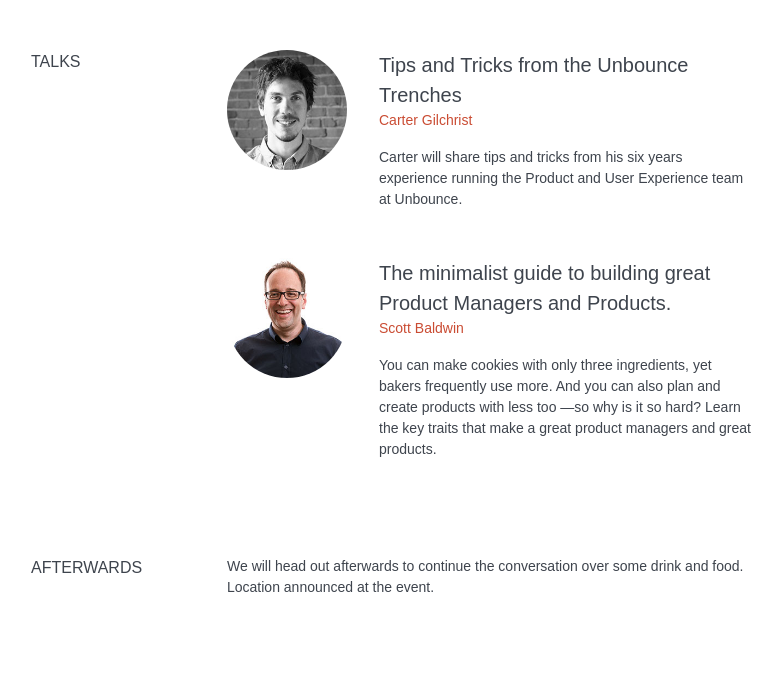
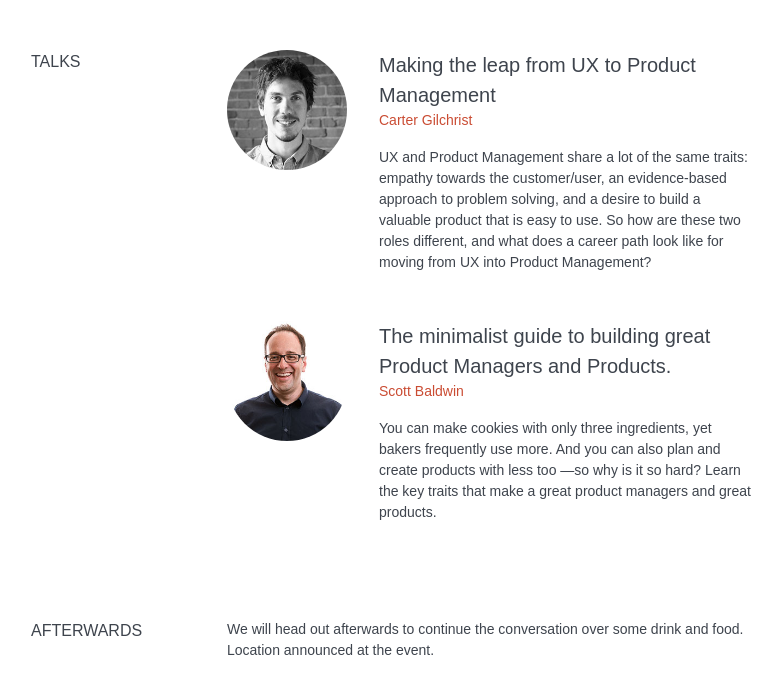
Before and after one commit to styleandclass/styleandclass.ca, a Jekyll site: the page built from root/events/2015/managing-your-product/index.html, in a window 1280 px wide and 900 px high, scrolled down 705 px, cut to the strip 206-900 px from the top of the window. Shown: the whole strip, without its empty margins (129-911 px from the left). Built offline with Jekyll 4.4.1, drawn with Linux system fonts in a browser that asks for light colours.

Commit message:
Updated Carters talk description

```diff
--- a/root/_data/events.json
+++ b/root/_data/events.json
@@ -30,7 +30,7 @@
             "venue" : "Unbounce",
             "talks" : [
                 {
-                    "title" : "Tips and Tricks from the Unbounce Trenches"
+                    "title" : "Making the leap from UX to Product Management"
                 },
                 {
                     "title" : "The minimalist guide to building great Product Managers and Products."
--- a/root/_data/talks.json
+++ b/root/_data/talks.json
@@ -289,10 +289,10 @@
             "type" : "standard"
         },
         {
-            "title" : "Tips and Tricks from the Unbounce Trenches",
+            "title" : "Making the leap from UX to Product Management",
             "speaker" : "Carter Gilchrist",
             "description-long" : [
-                "Carter will share tips and tricks from his six years experience running the Product and User Experience team at Unbounce."
+                "UX and Product Management share a lot of the same traits: empathy towards the customer/user, an evidence-based approach to problem solving, and a desire to build a valuable product that is easy to use. So how are these two roles different, and what does a career path look like for moving from UX into Product Management?"
             ],
             "type" : "standard"
         }
```
Also changed, not shown: 4 other files.
